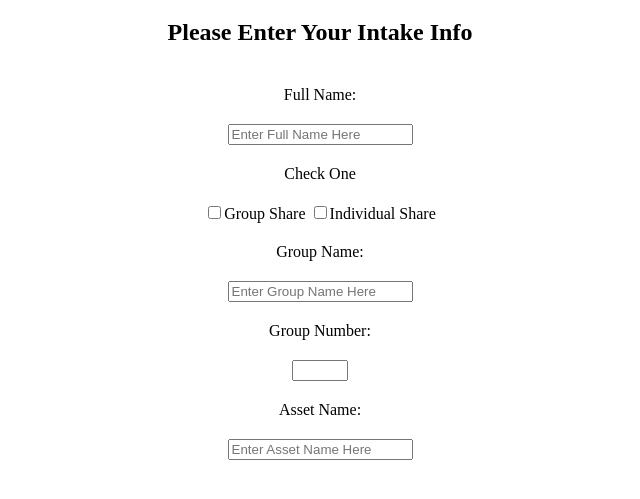
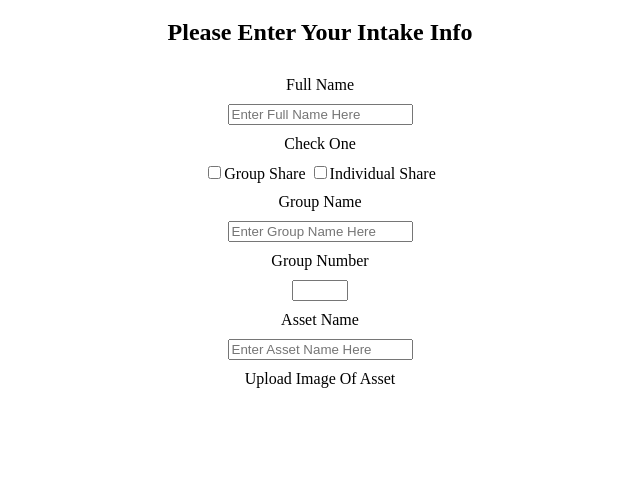
Before and after one commit to SmArt-Share/Front-End, a plain HTML site: page index.html in a window 1280 px wide. Shown: the part 61-560 px from the top of the page, without its empty margins (320-960 px from the left). Drawn offline with nearby package versions, Linux system fonts and the light colour scheme.

Commit message:
bug fix 2

```diff
--- a/index.html
+++ b/index.html
@@ -15,7 +15,7 @@
             <section id="section">
                 <form id="form">
                     <div id="label">
-                        <label id="labelName" for="name">Full Name:</label>
+                        <label id="labelName" for="name">Full Name</label>
                     </div>
                     <div id="inputContent">
                         <input type="text" name="name" id="name" placeholder="Enter Full Name Here" required>
@@ -28,22 +28,25 @@
                         <input type="checkbox">Individual Share
                     </div>
                     <div id="label">
-                        <label id="labelGroup" for="group">Group Name:</label>
+                        <label id="labelGroup" for="group">Group Name</label>
                     </div>
                     <div id="inputContent">
                         <input type="text" name="group" id="group" placeholder="Enter Group Name Here" required>
                     </div>
                     <div id="label">
-                        <label id="groupNumber" for="number">Group Number:</label>
+                        <label id="groupNumber" for="number">Group Number</label>
                     </div>
                     <div id="inputContent">
                         <input type="number" name="number" id="number" min="0" max="50">
                     </div>
                     <div id="label">
-                        <label id="assetName" for="asset">Asset Name:</label>
+                        <label id="assetName" for="asset">Asset Name</label>
                     </div>
                     <div id="inputContent">
                         <input type="text" name="asset" id="asset" placeholder="Enter Asset Name Here">
+                    </div>
+                    <div id="label">
+                        <label id="imageUpload">Upload Image Of Asset</label>
                     </div>
 
 
--- a/style.css
+++ b/style.css
@@ -3,5 +3,5 @@ body{
 }
 
 #label{
-    padding: 20px;
+    padding: 10px;
 }
```
